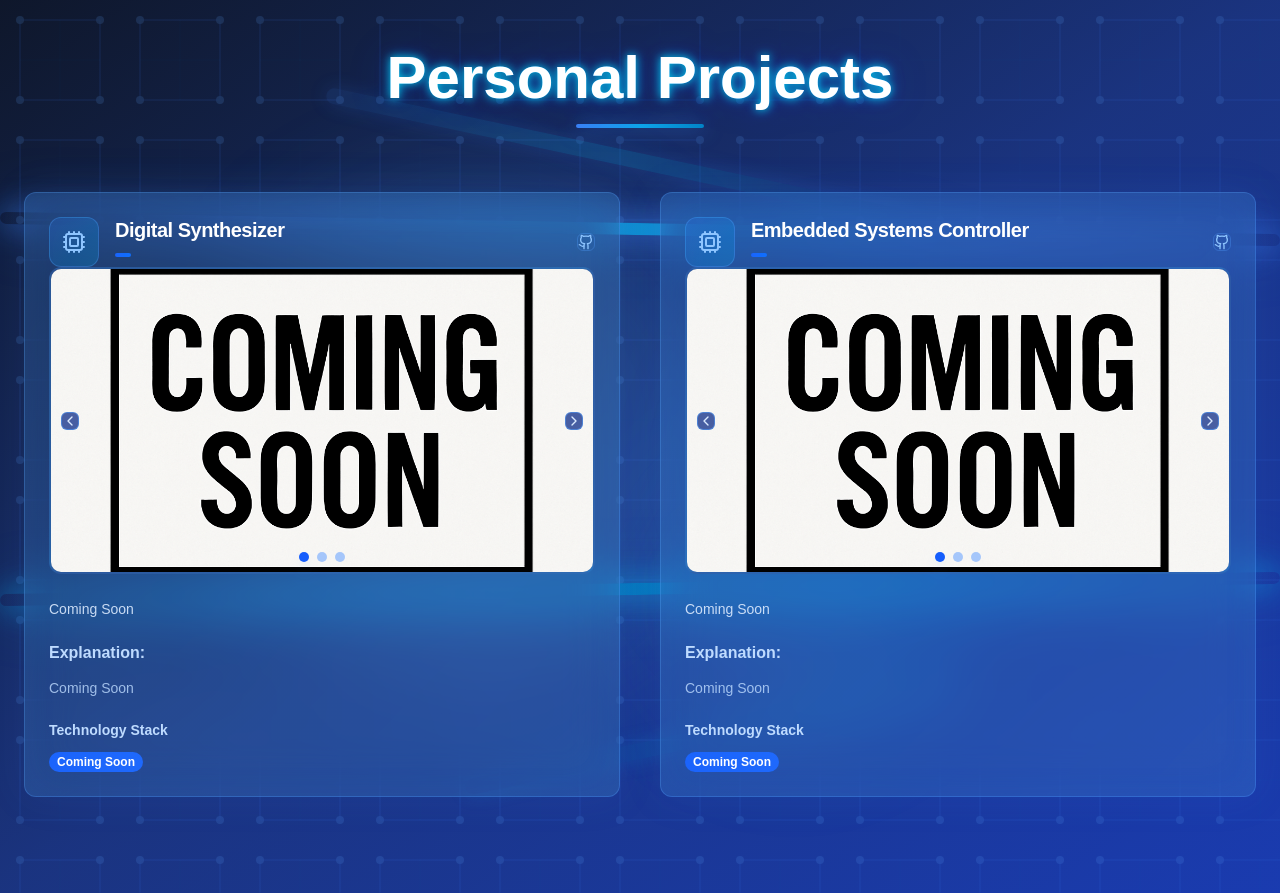
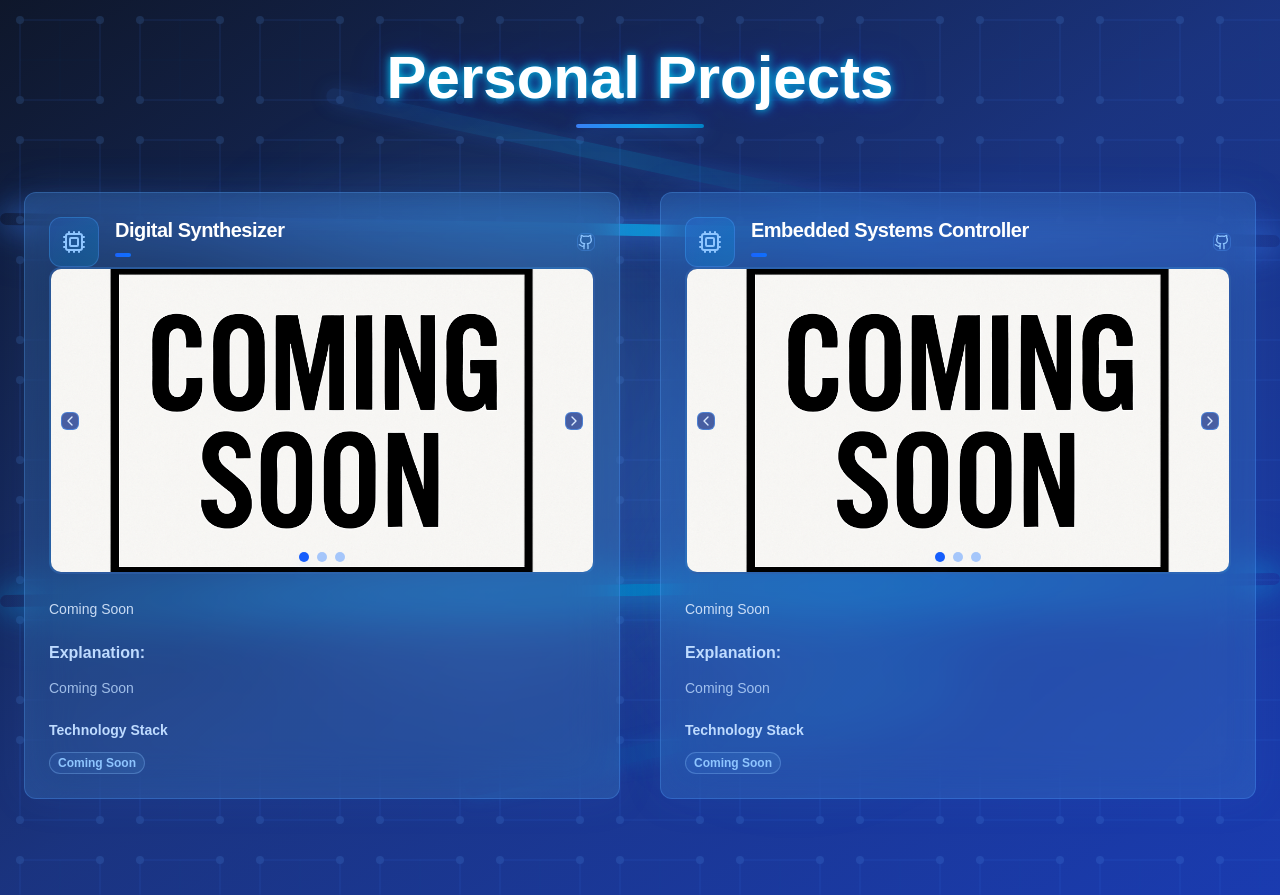
Before and after one commit to jacobmondora/my-website, a Next.js app: page /projects in a window 1280 px wide. Built offline with nearby package versions, Linux system fonts and the light colour scheme.

Commit message:
Added Project Page3

```diff
--- a/app/projects/page.tsx
+++ b/app/projects/page.tsx
@@ -236,7 +236,6 @@ export default function ProjectsPage() {
                           variant="secondary"
                           className="mt-2 bg-gradient-to-r from-blue-500/20 to-sky-400/20 text-blue-200 border-blue-400/30"
                         >
-                          {project.category}
                         </Badge>
                       </div>
                     </div>
--- a/components/ui/badge.tsx
+++ b/components/ui/badge.tsx
@@ -1,9 +1,23 @@
+import * as React from "react"
 
+interface BadgeProps extends React.HTMLAttributes<HTMLDivElement> {
+  variant?: "secondary" | "outline"
+}
 
-export function Badge({ className = "", children, ...props }: React.HTMLAttributes<HTMLDivElement>) {
+export function Badge({
+  className = "",
+  children,
+  variant = "outline",
+  ...props
+}: BadgeProps) {
+  const variantStyles = {
+    secondary: "bg-blue-600 text-white",
+    outline: "border border-blue-300 text-blue-300",
+  }
+
   return (
     <div
-      className={`inline-flex items-center rounded-full px-2 py-0.5 text-xs font-semibold bg-blue-600 text-white ${className}`}
+      className={`inline-flex items-center rounded-full px-2 py-0.5 text-xs font-semibold ${variantStyles[variant]} ${className}`}
       {...props}
     >
       {children}
```
